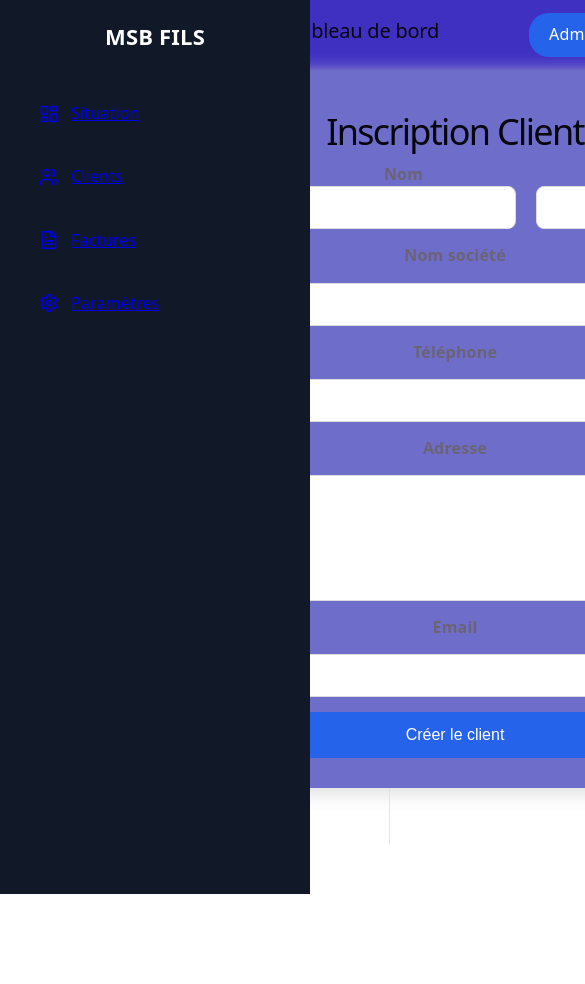
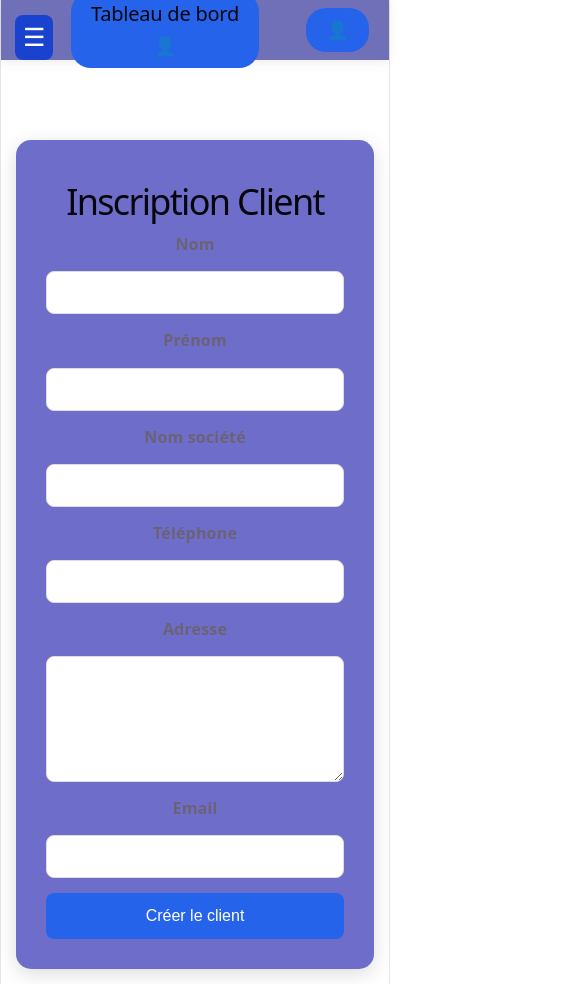
Before and after one commit to aobah2204/MSB-FILS, a React (Vite) app in the folder msb_fils/: page /clientCreate in a window 390 px wide. Shown: the top 984 px of the page, 585 px wide, since content can reach past the window. Before the commit the page ends 844 px from the top, so only its background shows below. Built offline with nearby package versions, Linux system fonts and the light colour scheme.

Commit message:
Gestion client Ok

```diff
--- a/msb_fils/src/App.jsx
+++ b/msb_fils/src/App.jsx
@@ -15,6 +15,7 @@ import Clients from "./pages/Clients";
 import Factures from "./pages/Factures";
 import Settings from "./pages/Settings";
 import ClientCreate from "./pages/ClientCreate";
+import ClientEdit from "./pages/ClientEdit";
 
 import { createClient } from "@supabase/supabase-js";
 
@@ -66,6 +67,11 @@ function App() {
           element={<ClientCreate />}
         />
 
+        <Route
+          path="clients/modifier/:id"
+          element={<ClientEdit />}
+        />
+
       </Route>
 
     </Routes>
--- a/msb_fils/src/CSS/Clients.css
+++ b/msb_fils/src/CSS/Clients.css
@@ -14,3 +14,51 @@
 .suppButton{
     background-color: red;
 }
+
+.profile{
+
+background:#2563eb;
+color:white;
+
+padding:10px 20px;
+
+border-radius:20px;
+
+}
+
+.profileSupp{
+
+background:rgb(187, 70, 70);
+color:white;
+
+padding:10px 20px;
+
+border-radius:20px;
+
+}
+
+.table-container{
+
+overflow-x:auto;
+
+}
+
+
+table{
+
+width:100%;
+border-collapse:collapse;
+
+}
+
+
+@media(max-width:600px){
+
+
+table{
+
+min-width:700px;
+
+}
+
+}
--- a/msb_fils/src/components/Header.css
+++ b/msb_fils/src/components/Header.css
@@ -2,26 +2,163 @@
 
 height:70px;
 
-background:rgb(63, 48, 194);
+background:rgb(112, 112, 184);
 
 display:flex;
+
 align-items:center;
+
 justify-content:space-between;
 
 padding:0 30px;
 
-box-shadow:0 2px 8px #ddd;
+box-shadow:0 2px 10px rgba(0,0,0,.08);
+
+position:sticky;
+
+top:0;
+
+z-index:100;
+
 
 }
+
+
+
+.header-title h2{
+
+margin:0;
+
+font-size:22px;
+
+padding: left 10%;
+
+}
+
+
+
+.header-actions{
+
+display:flex;
+
+align-items:center;
+
+gap:20px;
+
+}
+
+
+
+.notification{
+
+font-size:22px;
+
+cursor:pointer;
+
+}
+
 
 
 .profile{
 
 background:#2563eb;
+
 color:white;
 
-padding:10px 20px;
+padding:10px 18px;
+
+border-radius:25px;
+
+white-space:nowrap;
+
+}
+
+
+
+
+
+/* tablette */
+
+@media(max-width:900px){
+
+
+.header{
+
+padding:0 20px;
+
+}
+
+
+
+.header-title h2{
+
+font-size:18px;
+
+}
+
+
+}
+
+
+
+
+
+/* mobile */
+
+@media(max-width:600px){
+
+
+.header{
+
+height:60px;
+
+padding-left:70px;
+
+}
+
+
+
+.header-title h2{
+
+font-size:16px;
+
+}
+
+
+
+.notification{
+
+display:none;
+
+}
+
+
+
+.profile{
+
+padding:8px 12px;
 
 border-radius:20px;
 
 }
+
+
+
+.profile-name{
+
+display:none;
+
+}
+
+
+
+.profile::after{
+
+content:"👤";
+
+font-size:18px;
+
+}
+
+
+}
--- a/msb_fils/src/components/Header.jsx
+++ b/msb_fils/src/components/Header.jsx
@@ -1,4 +1,5 @@
 import "./Header.css";
+
 
 function Header(){
 
@@ -6,13 +7,34 @@ return (
 
 <header className="header">
 
-    <h2>
-      Tableau de bord
-    </h2>
+
+    <div className="profile">
+
+        <h2>
+            Tableau de bord
+        </h2>
+
+    </div>
 
 
-    <div className="profile">
-      Admin
+
+    <div className="header-actions">
+
+
+        <div className="notification">
+        🔔
+        </div>
+
+
+        <div className="profile">
+
+            <span className="profile-name">
+            Admin
+            </span>
+
+        </div>
+
+
     </div>
 
 
@@ -22,4 +44,5 @@ return (
 
 }
 
+
 export default Header;
--- a/msb_fils/src/components/Sidebar.jsx
+++ b/msb_fils/src/components/Sidebar.jsx
@@ -4,19 +4,23 @@ import {
  LayoutDashboard,
  Users,
  FileText,
- Settings
+ Settings,
+ UserPlus
 } from "lucide-react";
 
 
 import "./Sidebar.css";
 
 
-function Sidebar(){
+function Sidebar({open,closeMenu}){
 
 
 return (
 
-<aside className="sidebar">
+    <aside
+    className={`sidebar ${open ? "open" : ""}`}
+    onClick={closeMenu}
+    >
 
 
     <div className="logo">
@@ -26,28 +30,28 @@ MSB FILS
 
     <nav>
 
-
         <NavLink to="/">
-<LayoutDashboard size={20}/>
-Situation
+            <LayoutDashboard /> Dashboard
         </NavLink>
 
 
         <NavLink to="/clients">
-<Users size={20}/>
-Clients
+            <Users /> Clients
+        </NavLink>
+
+
+        <NavLink to="/clientcreate">
+            <UserPlus /> Nouveau client
         </NavLink>
 
 
         <NavLink to="/factures">
-<FileText size={20}/>
-Factures
+            <FileText /> Factures
         </NavLink>
 
 
         <NavLink to="/parametres">
-<Settings size={20}/>
-Paramètres
+            <Settings /> Paramètres
         </NavLink>
 
 
--- a/msb_fils/src/layouts/DashboardLayout.css
+++ b/msb_fils/src/layouts/DashboardLayout.css
@@ -1,10 +1,107 @@
 .dashboard{
-  display:flex;
-  min-height:100vh;
+
+display:flex;
+min-height:100vh;
+
 }
 
 
 .main{
-  margin-left:260px;
-  width:100%;
+
+margin-left:260px;
+
+width:100%;
+
+transition:.3s;
+
 }
+
+
+.content{
+
+padding:30px;
+
+}
+
+
+
+/* bouton mobile */
+
+.mobile-menu{
+
+display:none;
+
+position:fixed;
+
+top:15px;
+
+left:15px;
+
+z-index:1000;
+
+font-size:25px;
+
+border:none;
+
+background:rgb(25, 67, 206);
+
+border-radius:8px;
+
+padding:8px;
+
+}
+
+
+
+
+@media(max-width:768px){
+
+
+
+.mobile-menu{
+
+display:block;
+
+}
+
+
+
+.sidebar{
+
+transform:translateX(-100%);
+
+transition:.3s;
+
+z-index:999;
+
+}
+
+
+
+.sidebar.open{
+
+transform:translateX(0);
+
+}
+
+
+
+.main{
+
+margin-left:0;
+
+}
+
+
+
+.content{
+
+padding:15px;
+
+padding-top:80px;
+
+}
+
+
+
+}
--- a/msb_fils/src/layouts/DashboardLayout.jsx
+++ b/msb_fils/src/layouts/DashboardLayout.jsx
@@ -1,30 +1,60 @@
+import { useState } from "react";
 import Sidebar from "../components/Sidebar";
 import Header from "../components/Header";
-import {
-  Outlet
-} from "react-router-dom";
 
+import { Outlet } from "react-router-dom";
 
 import "./DashboardLayout.css";
 
-function DashboardLayout() {
-  return (
-    <div className="dashboard">
 
-      <Sidebar />
+function DashboardLayout(){
 
-      <div className="main">
+
+const [menuOpen,setMenuOpen] = useState(false);
+
+
+
+return (
+
+<div className="dashboard">
+
+
+    <button
+        className="mobile-menu"
+        onClick={() => setMenuOpen(!menuOpen)}
+        >
+        ☰
+    </button>
+
+
+    <Sidebar
+        open={menuOpen}
+        closeMenu={() => setMenuOpen(false)}
+    />
+
+
+
+    <div className="main">
+
 
         <Header />
 
+
         <main className="content">
-          <Outlet />
+
+            <Outlet />
+
         </main>
 
-      </div>
 
     </div>
-  );
+
+
+</div>
+
+)
+
 }
 
+
 export default DashboardLayout;
--- a/msb_fils/src/pages/ClientCreate.jsx
+++ b/msb_fils/src/pages/ClientCreate.jsx
@@ -51,25 +51,16 @@ if(!error){
 
 
 return (
-
     <div className="client-page">
-
 
         <h1>
         Inscription Client
         </h1>
 
-
         <form
         className="client-form"
         onSubmit={handleSubmit}
         >
-
-
-<div className="row">
-
-
-<div>
             <label>
                 Nom
             </label>
@@ -79,12 +70,6 @@ name="nom"
                 value={client.nom}
                 onChange={handleChange}
             />
-
-</div>
-
-
-
-<div>
 
             <label>
                 Prénom
@@ -96,13 +81,6 @@ value={client.prenom}
                 onChange={handleChange}
             />
 
-</div>
-
-
-</div>
-
-
-
             <label>
             Nom société
             </label>
@@ -112,8 +90,6 @@ name="societe"
             value={client.societe}
             onChange={handleChange}
             />
-
-
 
             <label>
             Téléphone
@@ -125,8 +101,6 @@ value={client.telephone}
             onChange={handleChange}
             />
 
-
-
             <label>
             Adresse
             </label>
@@ -136,8 +110,6 @@ name="adresse"
             value={client.adresse}
             onChange={handleChange}
             />
-
-
 
             <label>
             Email
@@ -150,21 +122,13 @@ value={client.email}
             onChange={handleChange}
             />
 
-
-
             <button>
             Créer le client
             </button>
-
-
         </form>
 
-
     </div>
-
-)
-
-}
+)}
 
 
 export default ClientCreate;
--- /dev/null
+++ b/msb_fils/src/pages/ClientEdit.jsx
@@ -0,0 +1,226 @@
+import {
+useState,
+useEffect
+} from "react";
+
+import {
+useParams,
+useNavigate
+} from "react-router-dom";
+
+
+import "../CSS/ClientCreate.css";
+import { supabase } from "../supabase.js";
+
+
+
+function ClientEdit(){
+
+
+const {id} = useParams();
+
+const navigate = useNavigate();
+
+
+
+const [client,setClient] = useState({
+
+    nom:"",
+    prenom:"",
+    societe:"",
+    telephone:"",
+    adresse:"",
+    email:""
+
+});
+
+const [loading,setLoading] = useState(true);
+
+// Select Client
+async function getClient(id){
+
+    const table = "clients";
+    const { data } = await supabase
+        .from(table)
+        .select("*")
+        .eq("id", id)
+        .maybeSingle();
+
+    setClient(data);
+    setLoading(false);
+}
+
+useEffect(()=>{
+    // simulation chargement API
+    getClient(id);
+},[id]);
+
+async function UpdateClient(Client){
+
+        setClient(Client);
+
+        const table = "clients";
+
+        if (!client) return;
+
+        const { error } = await supabase
+        .from(table)
+        .update({
+            nom: client.nom,
+            prenom: client.prenom,
+            adresse: client.adresse,
+            telephone: client.telephone,
+            email: client.email,
+            societe: client.societe
+        })
+        // IMPORTANT :
+        .eq("id", client.id);
+
+        if (error) {
+            alert(error.message);
+            return;
+        }
+}
+
+
+
+function handleChange(e){
+
+
+setClient({
+
+...client,
+
+[e.target.name]:
+e.target.value
+
+});
+
+
+}
+
+
+
+
+
+function enregistrer(e){
+
+
+    e.preventDefault();
+
+
+    console.log(client);
+
+    // Update client
+    UpdateClient(client);
+
+    alert("Client modifié");
+
+    navigate("/clients");
+
+
+}
+
+
+
+
+
+return (
+
+    <div className="client-page">
+
+
+        <h1>
+        Modifier client
+        </h1>
+
+
+
+        <form className="client-form" onSubmit={enregistrer}>
+
+            <label>
+                Nom
+            </label>
+
+            <input
+                name="nom"
+                value={client.nom || ""}
+                onChange={handleChange}
+            />
+
+            <label>
+                Prénom
+            </label>
+
+            <input
+
+                name="prenom"
+                value={client.prenom || ""}
+                onChange={handleChange}
+            />
+
+            <label>
+                Société
+            </label>
+
+            <input
+                name="societe"
+                value={client.societe || ""}
+                onChange={handleChange}
+            />
+
+
+
+            <label>
+                Téléphone
+            </label>
+
+            <input
+                name="telephone"
+                value={client.telephone || ""}
+                onChange={handleChange}
+            />
+
+
+
+
+            <label>
+             Adresse
+            </label>
+
+            <textarea
+                name="adresse"
+                value={client.adresse || ""}
+                onChange={handleChange}
+            />
+
+
+
+            <label>
+                Email
+            </label>
+
+            <input
+                name="email"
+                value={client.email || ""}
+                onChange={handleChange}
+            />
+
+
+
+            <button type="submit" onClick={enregistrer}>
+                Enregistrer
+            </button>
+
+        </form>
+
+
+
+    </div>
+
+    )
+
+}
+
+
+export default ClientEdit;
--- a/msb_fils/src/pages/Clients.jsx
+++ b/msb_fils/src/pages/Clients.jsx
@@ -3,7 +3,9 @@ import {
  Users,
  FileText,
  Settings,
- UserPlus
+ UserPlus,
+ UserPen,
+ UserRoundX
 } from "lucide-react";
 
 import { NavLink } from "react-router-dom";
@@ -25,7 +27,13 @@ const Client = {
 
 function Clients() {
 
+    // List clients
     const [clientsList, setClientList] = useState([]);
+
+    // Client selectionner
+    const [client, setClient] = useState(Client);
+
+    const tableClients = "clients";
 
     // s'exécute une seule fois au chargement
     useEffect(() => {
@@ -45,10 +53,8 @@ function Clients() {
 
     async function getAllClients(){
 
-    const table = "clients";
-
         const { data } = await supabase
-        .from(table)
+            .from(tableClients)
             .select("*");
 
         if (!data) return alert("Aucun clients");
@@ -56,24 +62,34 @@ function Clients() {
         setClientList(data);
     }
 
+
+    async function DeleteClient(Client){
+
+        await supabase
+          .from(tableClients)
+          .delete()
+          .eq("id", Client.id);
+
+        // Mettre à jour la liste des clients après la suppression
+        await getAllClients();
+        setClient(null);
+    }
+
     return (
         <div>
 
-            <section className="grid grid-cols-2 gap-4 sm:grid-cols-2 lg:grid-cols-3 ">
-                <div className="bg-white rounded-lg shadow-md p-4">
-                    <NavLink to="/clientCreate" className="flex items-center justify-center gap-2 text-blue-500 hover:text-blue-700">
-                        <UserPlus size={20}/>
-                        Nouveau client
+            <section>
+                <div>
+                    <NavLink to="/clientCreate">
+                        <button className="profile"><UserPlus size={20}/>  Nouveau client</button>
                     </NavLink>
                 </div>
-
             </section>
-
 
             <h2>Liste des clients</h2>
 
+            <div className="table-container">
                 <table>
-
                     <thead className="headerTable">
 
                     <tr>
@@ -104,18 +120,24 @@ function Clients() {
 
                         <td>{client.email}</td>
 
-                    <td> <button> Modifier  </button> <button className="suppButton"> Supprimer  </button></td>
+                        <td>
+                            <NavLink to={`/clients/modifier/${client.id}`}>
+                                <button className="profile"><UserPen size={20} /> Modifier</button>
+                            </NavLink>
+
+                             <button className="profileSupp" onClick={() => DeleteClient(client)}> <UserRoundX size={20} /> Supprimer  </button>
+                        </td>
 
                     </tr>
 
                     ))
                     }
 
-
                 </tbody>
+                </table>
+            </div>
 
 
-            </table>
 
 
 
--- a/msb_fils/src/pages/Dashboard.css
+++ b/msb_fils/src/pages/Dashboard.css
@@ -3,11 +3,9 @@
 display:grid;
 
 grid-template-columns:
-repeat(3,1fr);
+repeat(auto-fit,minmax(220px,1fr));
 
 gap:20px;
-
-margin-top:30px;
 
 }
 
```
Lines whose indentation alone changed are shown as unchanged.
